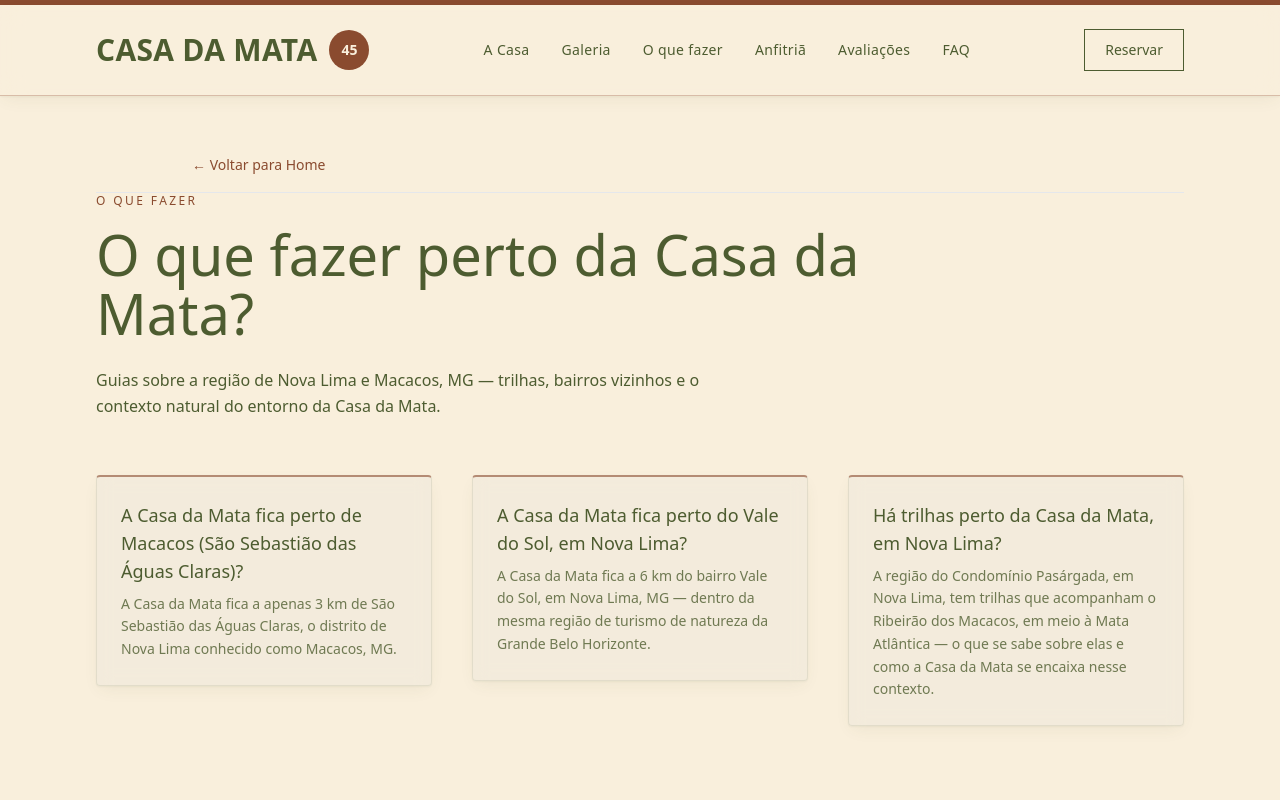
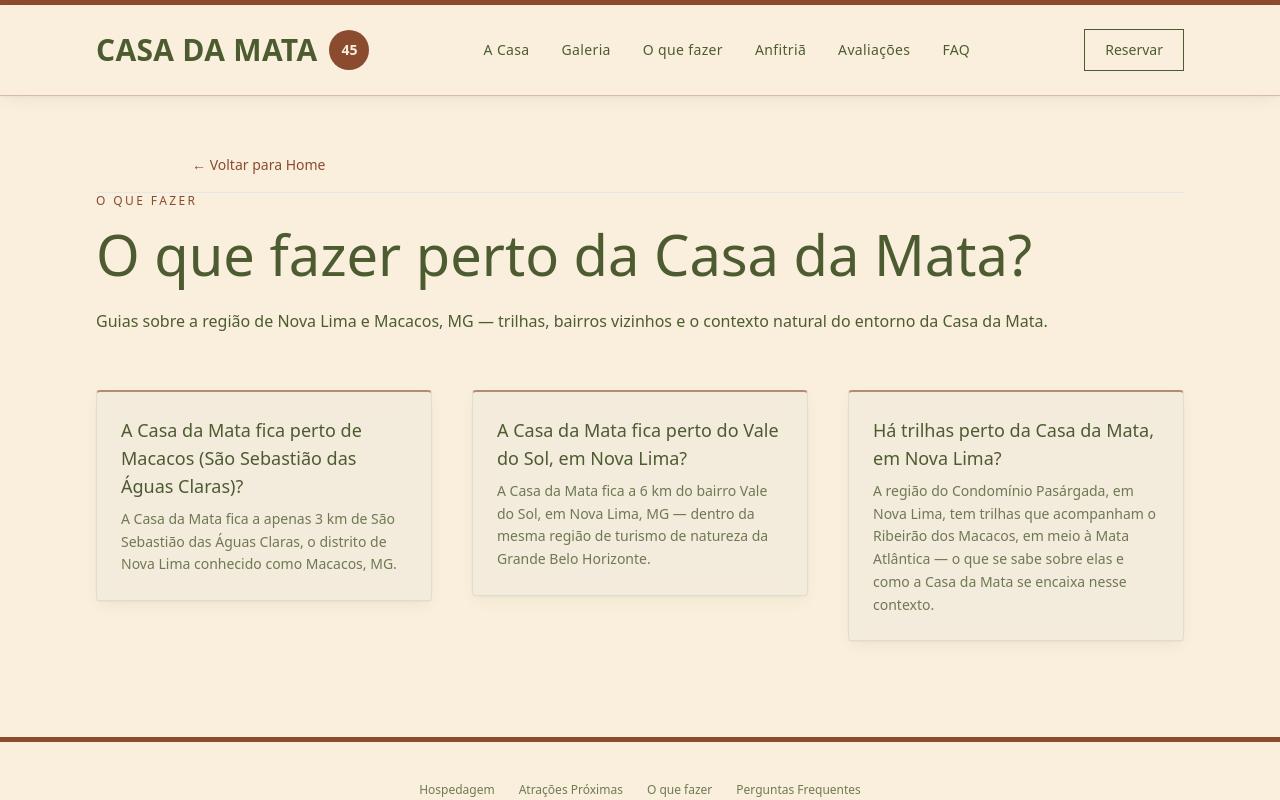
Before and after one commit to helenoar/casadamata-site, a Next.js app: page /o-que-fazer in a window 1280 px wide. Shown: the top 800 px of the page. Built offline with nearby package versions, Linux system fonts and the light colour scheme; no server answers.

Commit message:
🎨 Remove max-width constraints em todas as páginas — textos ocupam página inteira
Páginas ajustadas:
- Avaliações: FactList
- FAQ: Accordion container
- O que fazer: H1 e parágrafo intro
- Inhotim e atrações: conteúdo MDX
- Hospedagem Nova Lima: FactLists e conteúdo MDX

```diff
--- a/app/avaliacoes/page.tsx
+++ b/app/avaliacoes/page.tsx
@@ -59,7 +59,7 @@ export default function AvaliacoesPage() {
         O que os hóspedes dizem sobre a Casa da Mata?
       </h1>
 
-      <FactList facts={summaryFacts} className="mb-10 max-w-2xl" />
+      <FactList facts={summaryFacts} className="mb-10" />
 
       <div className="mb-16 flex flex-wrap gap-x-3 gap-y-2 text-sm text-oliva-escuro">
         <span className="text-xs tracking-[0.15em] text-terracota uppercase">
--- a/app/faq/page.tsx
+++ b/app/faq/page.tsx
@@ -35,7 +35,7 @@ export default function FaqPage() {
         O que você precisa saber antes de reservar a Casa da Mata?
       </h1>
 
-      <div className="max-w-4xl">
+      <div>
         <Accordion items={faq} />
       </div>
     </main>
--- a/app/hospedagem-nova-lima-e-macacos/page.tsx
+++ b/app/hospedagem-nova-lima-e-macacos/page.tsx
@@ -54,8 +54,8 @@ export default async function HospedagemNovaLimaEMacacosPage() {
             {frontmatter.title}
           </h1>
 
-          <FactList facts={distanceFacts} className="mb-6 max-w-xl" />
-          <FactList facts={biomeFacts} className="max-w-xl" />
+          <FactList facts={distanceFacts} className="mb-6" />
+          <FactList facts={biomeFacts} />
         </div>
 
         <div className="h-[360px] overflow-hidden border-t-[3px] border-terracota md:h-[460px] shadow-soft hover:shadow-lifted hover:-translate-y-1 transition-all duration-300 will-change-transform">
@@ -71,7 +71,7 @@ export default async function HospedagemNovaLimaEMacacosPage() {
       </section>
 
       <section className="w-full bg-off-1 px-6 py-16 md:px-16 lg:px-24">
-        <div className="max-w-3xl">{content}</div>
+        <div>{content}</div>
 
         <div className="mt-14 flex flex-wrap gap-4">
           <a
--- a/app/inhotim-e-atracoes-turisticas/page.tsx
+++ b/app/inhotim-e-atracoes-turisticas/page.tsx
@@ -75,7 +75,7 @@ export default async function InhotimEAtracoesPage() {
       </section>
 
       <section className="w-full bg-off-1 px-6 py-16 md:px-16 lg:px-24">
-        <div className="max-w-3xl">{content}</div>
+        <div>{content}</div>
 
         <div className="mt-20 mb-16">
           <h2 className="mb-8 text-2xl font-light text-oliva-escuro">
--- a/app/o-que-fazer/page.tsx
+++ b/app/o-que-fazer/page.tsx
@@ -30,12 +30,12 @@ export default function OQueFazerPage() {
         O que fazer
       </p>
       <h1
-        className="mb-6 max-w-3xl font-light leading-[1.05] text-oliva-escuro"
+        className="mb-6 font-light leading-[1.05] text-oliva-escuro"
         style={{ fontSize: "clamp(2rem, 4.5vw, 3.5rem)" }}
       >
         O que fazer perto da Casa da Mata?
       </h1>
-      <p className="mb-14 max-w-2xl leading-relaxed text-oliva-escuro">
+      <p className="mb-14 leading-relaxed text-oliva-escuro">
         Guias sobre a região de Nova Lima e Macacos, MG — trilhas, bairros
         vizinhos e o contexto natural do entorno da Casa da Mata.
       </p>
```
